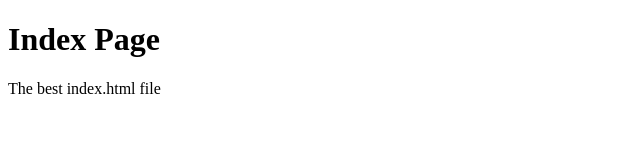
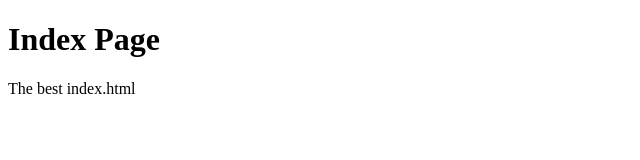
Before and after one commit to Abakayfl/movie_api, a website: page index.html in a window 1280 px wide. Shown: the full height of the page, 0-640 px from the left. Drawn offline with Linux system fonts and the light colour scheme.

```diff
--- a/index.html
+++ b/index.html
@@ -6,6 +6,6 @@
 </head>
 <body>
     <h1>Index Page</h1>
-    <p>The best index.html file</p>
+    <p>The best index.html</p>
 </body>
 </html>
```
